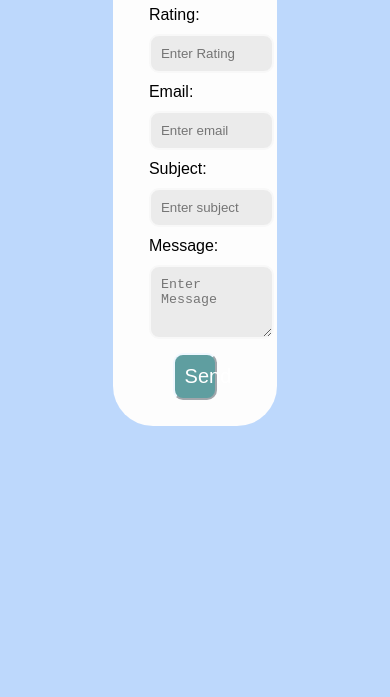
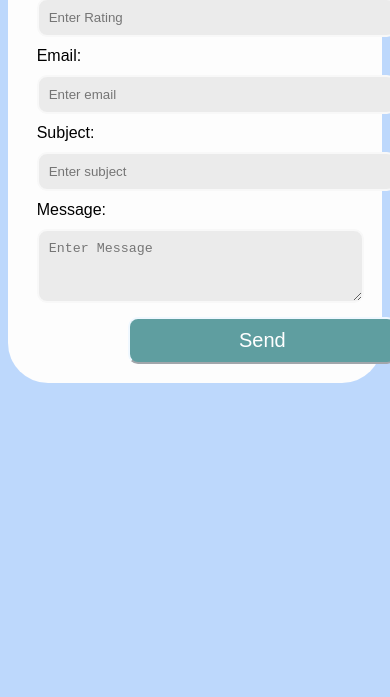
Before and after one commit to mohsafa2003/FeedbackForm, a plain HTML site: page index.html in a window 390 px wide. Shown: the part 147-844 px from the top of the page. Drawn offline with Linux system fonts and the light colour scheme.

Commit message:
Add files via upload

```diff
--- a/style.css
+++ b/style.css
@@ -91,3 +91,37 @@ body{
     box-shadow: 0px 0px 10px rgb(248, 248, 248);
     outline: none;
 }
+
+
+/* Media Queries for Responsiveness */
+@media (max-width: 768px) {
+    .Container {
+        max-width: 80%;
+        padding: 5%;
+    }
+
+    .innerContainer input,
+    #message {
+        width: 100%;
+    }
+
+    .innerContainer button {
+        width: 60%;
+    }
+}
+
+@media (max-width: 480px) {
+    .Container {
+        max-width: 95%;
+        padding: 5%;
+    }
+
+    .innerContainer input,
+    #message {
+        width: 100%;
+    }
+
+    .innerContainer button {
+        width: 80%;
+    }
+}
```
